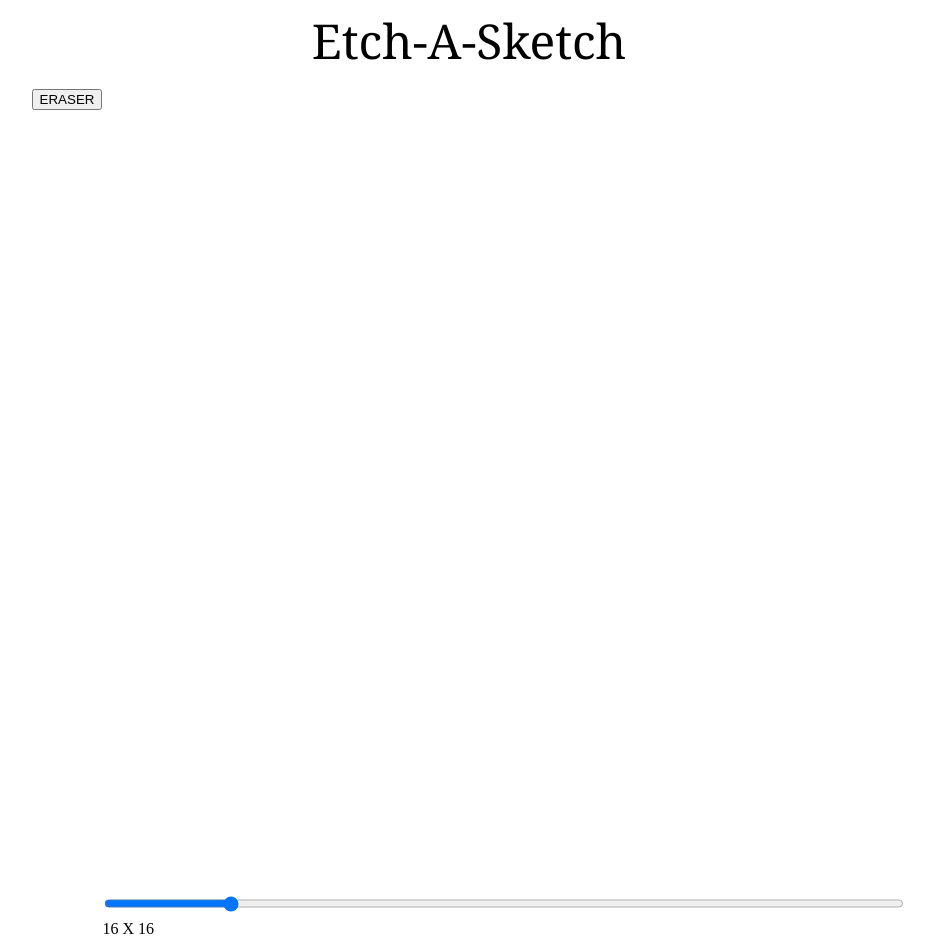
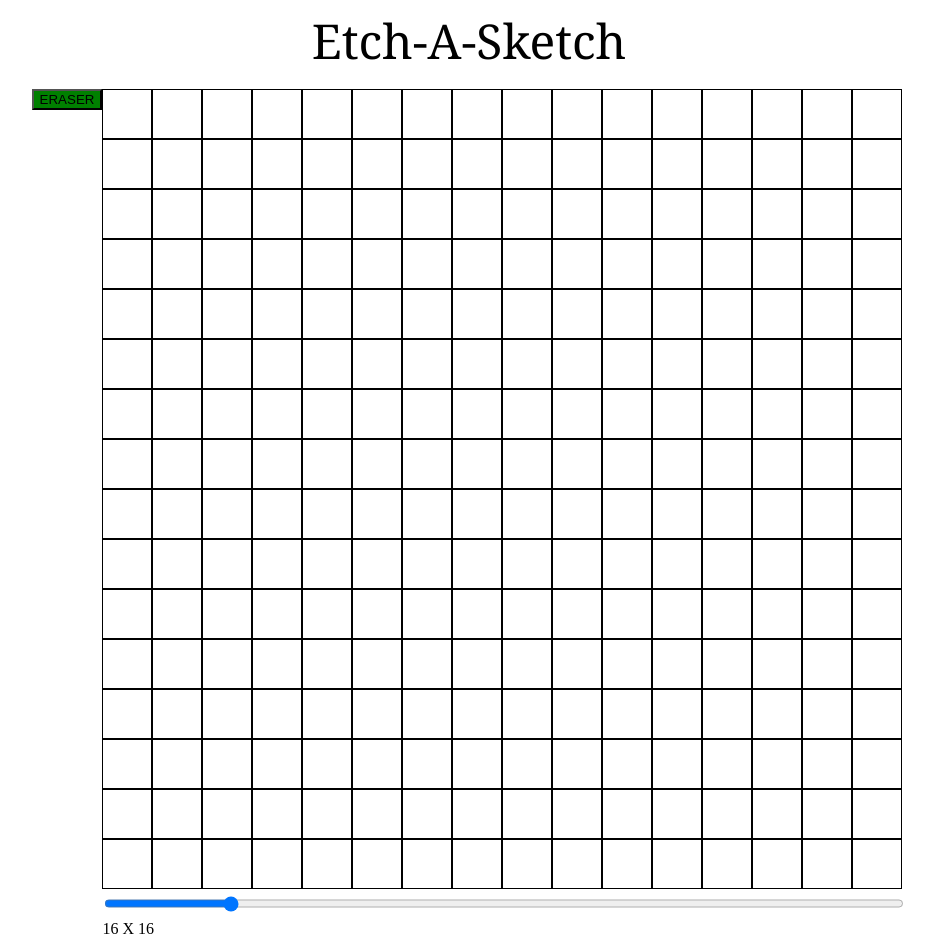
Before and after one commit to RithvikBona/odin-etch-a-sketch, a plain HTML site: page index.html in a window 1280 px wide. Both pictures are taken after a click on the button "ERASER". Shown: the whole page, without its empty margins (171-1105 px from the left). Drawn offline with Linux system fonts and the light colour scheme.

Commit message:
Finish Eraser Button Logic

```diff
--- a/index.html
+++ b/index.html
@@ -17,7 +17,7 @@
         </div>
         <div id="centerModule">
             <div id="leftSide">
-                <button id="eraserBtns">ERASER</button>
+                <button class="eraserBtn">ERASER</button>
             </div>
             <div id="rightSide">
                 <div id="pixelContainer"></div>
--- a/script.js
+++ b/script.js
@@ -2,7 +2,7 @@ const slider = document.querySelector('#slider');
 const sliderText = document.querySelector('.sliderText');
 const pxCont = document.getElementById('pixelContainer');
 let isMouseDown = false;
-let isEraser =
+let isEraser =  false;
 
 function createGrid(num) {
     pxCont.replaceChildren();
@@ -20,7 +20,12 @@ function createGrid(num) {
 
         pxl.onmouseover = function () {
             if (isMouseDown) {
-                pxl.classList.add('hovered');
+                if(isEraser) {
+                    pxl.classList.remove('hovered');
+                } else {
+                    pxl.classList.add('hovered');
+                }
+
             }
         }
         pxCont.appendChild(pxl);
@@ -35,7 +40,8 @@ slider.addEventListener('input', (e) => {
     createGrid(sliderVal);
 });
 
-const eraserBtn = document.querySelector('#eraserBtn');
+const eraserBtn = document.querySelector('.eraserBtn');
 eraserBtn.addEventListener('click', (e) => {
-
+    isEraser = !isEraser;
+    eraserBtn.classList.toggle("btnPressed")
 });
--- a/style.css
+++ b/style.css
@@ -43,3 +43,11 @@
     display:flex;
     justify-content: flex-start;
 }
+
+.eraserBtn {
+    background-color: red;
+}
+
+.btnPressed {
+    background-color: green;
+}
```
